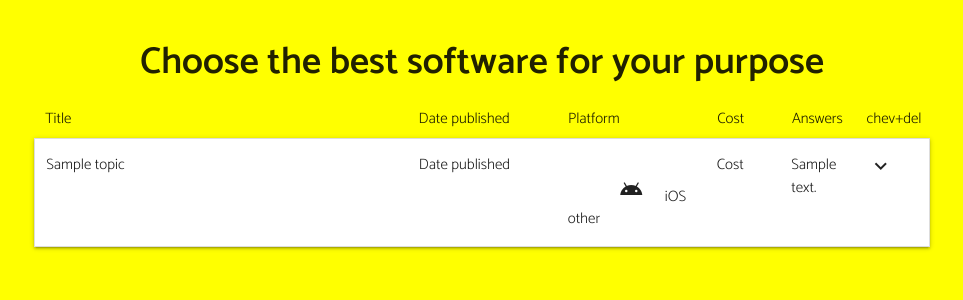
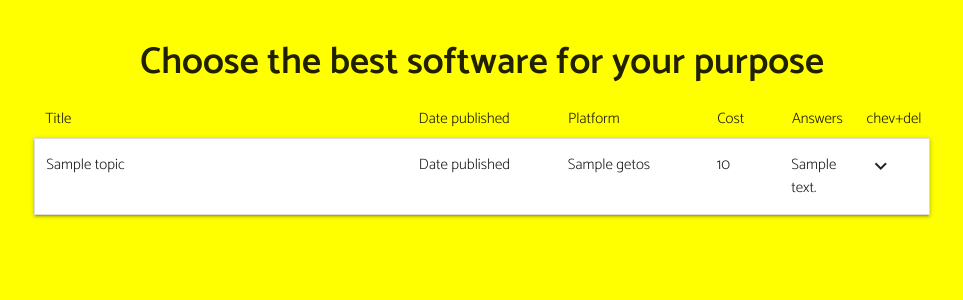
Before and after one commit to andreasjost/CI-MS3-Software-Forum, a Flask app: page / in a window 1280 px wide. Shown: the top 300 px of the page, without its empty margins (158-1121 px from the left). Run offline with Flask 2, Linux system fonts and the light colour scheme; a database or web service that is not in the repository returns one stand-in record (values such as "Sample title"); some libraries are stand-ins or nearby versions.

Commit message:
Fix fields 'Cost' and 'Platform' to use only a single field: Made an array for Platform, and  radio buttons for costs

```diff
--- a/run.py
+++ b/run.py
@@ -32,9 +32,24 @@ def add_topic():
 
 @app.route('/insert_topic', methods=['POST'])
 def insert_topic():
+    received_dict = request.form.to_dict()
+    received_dict.update({'os': request.form.getlist('os')})
     topics = mongo.db.topics
-    topics.insert_one(request.form.to_dict())
-    print(request.form.to_dict())
+    topics.insert_one(received_dict)
+    return redirect(url_for('get_topics'))
+
+
+@app.route('/edit_topic/<topic_id>')
+def edit_topic(topic_id):
+    the_task =  mongo.db.topics.find_one({"_id": ObjectId(topic_id)})
+    all_categories =  mongo.db.categories.find()
+    return render_template('edittopic.html', task=the_task,
+                           categories=all_categories)
+
+
+@app.route('/delete_topic/<topic_id>')
+def delete_topic(topic_id):
+    mongo.db.topics.remove({'_id': ObjectId(topic_id)})
     return redirect(url_for('get_topics'))
 
 
--- a/templates/topics.html
+++ b/templates/topics.html
@@ -42,31 +42,19 @@
 					Date published
 				</div>
 				<div class="col s2">
-                    {% if topic.os_windows %}
-                        <i class="fab fa-windows"></i>
-                    {% endif %}
-                    {% if topic.os_mac %}
-                        <i class="fab fa-apple"></i>
-                    {% endif %}
-                    {% if topic.os_linux %}
-                        <i class="fab fa-linux"></i>
-                    {% endif %}
-                    {% if topic.os_android %}
-                        <i class="material-icons">android</i>
-                    {% endif %}
-                    {% if topic.os_iOS %}
-                        iOS
-                    {% endif %}
-                    {% if topic.os_other %}
-                        other
-                    {% endif %}
+                    {% for getos in topic.os %}
+                        {{ getos }}
+                        {% if not loop.last %}
+                            ,
+                        {% endif %}
+                    {% endfor %}
 
 				</div>
 				<div class="col s1">
-					Cost
+					{{topic.cost}}
 				</div>
 				<div class="col s1">
-					{{topic.answers}}
+					{{ topic.answers }}
 				</div>
 				<div class="col s1">
 					<i class="material-icons">expand_more</i>
@@ -80,8 +68,8 @@
                         {{topic.details}}
                     </div>
                     <div class="col s1">
-                        <i class="fas fa-edit"></i> <i class="fas fa-trash-alt"></i>
-
+                        <a href="{{url_for('delete_topic', topic_id=topic._id)}}"><i class="fas fa-trash-alt"></i></a>
+                        <a href="{{url_for('edit_topic', topic_id=topic._id)}}"><i class="fas fa-edit"></i></a>
                     </div>
                 </div>
                 <hr>
```
Also changed, not shown: templates/addtopic.html (+16 -12 lines).
